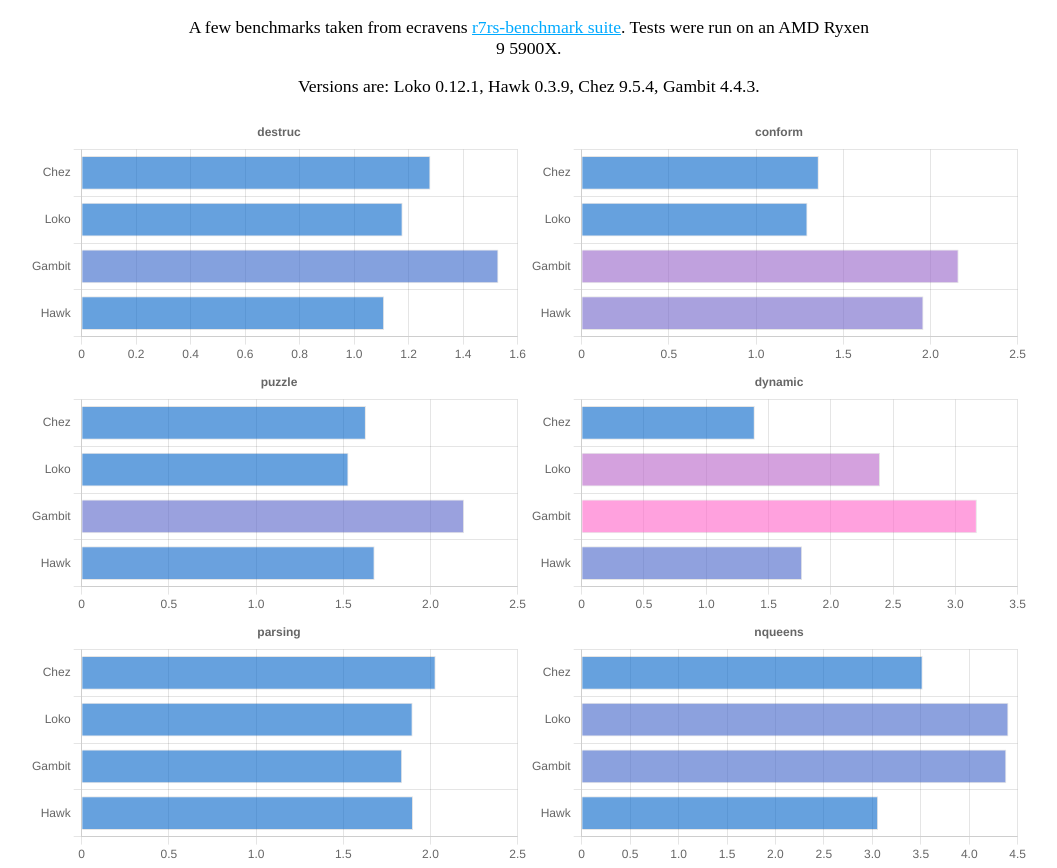
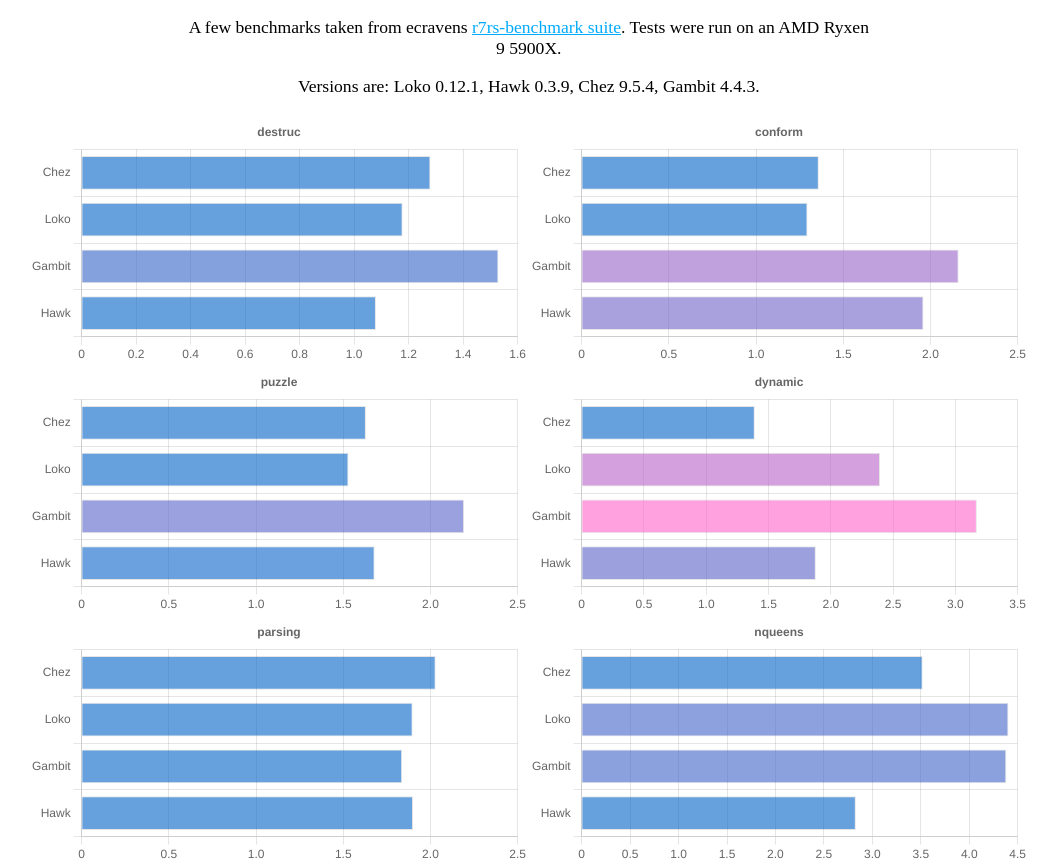
Before and after one commit to djwatson/hawk, a plain HTML site: page docs/index.html in a window 1280 px wide. Shown: the part 1008-1876 px from the top of the page, without its empty margins (48-1105 px from the left). Drawn offline with nearby package versions, Linux system fonts and the light colour scheme.

Commit message:
doc: update benchmarks

```diff
--- a/docs/index.html
+++ b/docs/index.html
@@ -85,11 +85,7 @@ $ ./fib</code></pre>
 	<p> A few benchmarks taken from ecravens <a href="https://ecraven.github.io/r7rs-benchmarks/">r7rs-benchmark suite</a>.  Tests were run on an AMD Ryxen 9 5900X.        </p><p>Versions are: Loko 0.12.1, Hawk 0.3.9, Chez 9.5.4, Gambit 4.4.3.
 	</p>
       </div>
-      <div id="charts">
-      </div>
-      <div class="bench">
-	<canvas id="ack"></canvas>
-      </div>
+      <div id="charts"></div>
     </div>
 
     <script>
@@ -160,19 +156,19 @@ $ ./fib</code></pre>
 	  });
       }
       arrayLabel = ['Chez', 'Loko', 'Gambit', 'Hawk'];
-      makechart('destruc', [1.2800000000002, 1.1779999732971191, 1.529525, 1.11]);
+      makechart('destruc', [1.2800000000002, 1.1779999732971191, 1.529525, 1.08]);
       //makechart('pnpoly', [3.2399999999997817, 3.7260000705718994, 2.29479, 6.8]);
       makechart('conform', [1.3599999999996726, 1.2949999570846558, 2.161752, 1.96]);
       //makechart('fibfp', [2.199999999999818, 2.046999931335449, 0.89905, 3.784]);
       makechart('puzzle', [1.6299999999996544, 1.5299999713897705, 2.193014, 1.68]);
       //makechart('fft', [0.0, 0.9300000071525574, 0.869155, 2.21]);
-      makechart('dynamic', [1.3899999999998727, 2.3949999809265137, 3.172476, 1.77]);
+      makechart('dynamic', [1.3899999999998727, 2.3949999809265137, 3.172476, 1.88]);
       //makechart('ctak', [0.41000000000030923, 16.945999145507812, 1.854662, 3.29]);
       //makechart('sum1', [0.7400000000002365, 2.99, 0.762798, 1.79]);
       makechart('parsing', [2.0299999999997453, 1.8980000019073486, 1.837709, 1.9]);
       //makechart('nucleic', [1.6100000000001273, 0.0, 1.365529, 4.33]);
       //makechart('bv2string', [0.650000000000091, 0.9869999885559082, 1.089267, 0.45]);
-      makechart('nqueens', [3.519999999999982, 4.40500020980835, 4.38331, 3.06]);
+      makechart('nqueens', [3.519999999999982, 4.40500020980835, 4.38331, 2.83]);
       //makechart('chudnovsky', [0.13000000000010914, 18.4689998626709, 0.268382, 0.0]);
       //makechart('mbrot', [4.6899999999996, 4.1479997634887695, 2.052373, 9.19]);
       makechart('primes', [0.650000000000091, 0.75, 0.577724, 0.55]);
@@ -180,15 +176,15 @@ $ ./fib</code></pre>
       makechart('tak', [1.1199999999998909, 1.1089999675750732, 1.620081, 1.24]);
       //makechart('sumfp', [3.7399999999997817, 0.0, 1.549888, 3.748]);
       makechart('triangl', [1.199999999999818, 0.9570000171661377, 1.264036, 0.87]);
-      makechart('matrix', [1.32, 1.2879999876022339, 1.603249, 1.32]);
+      makechart('matrix', [1.32, 1.2879999876022339, 1.603249, 1.2]);
       makechart('lattice', [2.6600000000003092, 2.4709999561309814, 4.184831, 2.66]);
-      makechart('browse', [0.9500000000002728, 1.1690000295639038, 1.476638, 1.22]);
+      makechart('browse', [0.9500000000002728, 1.1690000295639038, 1.476638, .92]);
       makechart('sum', [1.6199999999998909, 1.6970000267028809, 1.363083, 0.86]);
-      makechart('nboyer', [1.3900000000003274, 1.2589999437332153, 2.450626, 1.61]);
+      makechart('nboyer', [1.3900000000003274, 1.2589999437332153, 2.450626, 1.42]);
       //makechart('quicksort', [0.0, 2.2100000381469727, 3.023306, 12.73]);
       makechart('tail', [0.0, 3.299999952316284, 2.195105, 0.24]);
       makechart('gcbench', [0.5399999999999636, 0.5889999866485596, 1.04997, 0.59]);
-      makechart('fib', [2.980000000000018, 2.680999994277954, 2.147171, 2.13]);
+      makechart('fib', [2.980000000000018, 2.680999994277954, 2.147171, 2.34]);
       //makechart('mbrotZ', [3.869999999999891, 13.081999778747559, 7.885695, 0.0]);
       makechart('cpstak', [2.130000000000109, 3.247999906539917, 2.585882, 1.81]);
       makechart('maze', [.437, 1.062000036239624, 0.448774, 0.42]);
@@ -196,27 +192,27 @@ $ ./fib</code></pre>
       makechart('takl', [2.7899999999999636, 1.5609999895095825, 1.751044, 1.69]);
       //makechart('fibc', [0.30999999999994543, 9.291000366210938, 1.176995, 1.58]);
       //makechart('ray', [1.7999999999997272, 1.7899999618530273, 1.064618, 5.27]);
-      makechart('deriv', [0.8800000000001091, 1.7610000371932983, 0.939768, 0.66]);
+      makechart('deriv', [0.8800000000001091, 1.7610000371932983, 0.939768, 0.53]);
       makechart('ntakl', [2.6599999999998545, 1.5379999876022339, 1.935883, 1.6]);
       makechart('read1', [0.5199999999999818, 1.9600000381469727, 1.245462, 0.95]);
-      makechart('slatex', [1.849999999999909, 1.840999960899353, 3.885483, 2.13]);
+      makechart('slatex', [1.849999999999909, 1.840999960899353, 3.885483, 1.91]);
       //makechart('simplex', [1.6700000000000728, 1.3509999513626099, 1.532647, 9.44]);
       //makechart('string', [2.9100000000003092, 2.611999988555908, 1.703866, 5.41]);
-      makechart('compiler', [2.2, 1.059000015258789, 0.0, 2.21]);
+      makechart('compiler', [2.2, 1.059000015258789, 0.0, 2.19]);
       makechart('sboyer', [0.7400000000002365, 0.6370000243186951, 1.000899, .88]);
-      makechart('scheme', [1.9800000000000182, 1.878999948501587, 4.262164, 1.55]);
-      makechart('earley', [2.9200000000000728, 0.0, 3.036918, 2.15]);
-      makechart('peval', [1.400000000000091, 1.8600000143051147, 1.82575, 1.62]);
+      makechart('scheme', [1.9800000000000182, 1.878999948501587, 4.262164, 1.47]);
+      makechart('earley', [2.9200000000000728, 0.0, 3.036918, 1.99]);
+      makechart('peval', [1.400000000000091, 1.8600000143051147, 1.82575, 1.55]);
       makechart('ack', [1.9100000000003092, 2.5290000438690186, 2.534312, 1.52]);
       makechart('paraffins', [3.363, 1.2400000095367432, 2.397688, 3.2]);
       makechart('diviter', [0.9800000000000182, 1.1749999523162842, 1.108788, 1.00]);
       makechart('equal', [0.3900000000003274, 1.5759999752044678, 0.234992, 0.2]);
       makechart('divrec', [1.6200000000, 1.9700000286102295, 1.559836, 1.59]);
       makechart('graphs', [1.3099999999999454, 1.7000000476837158, 5.411687, 1.89]);
-      makechart('mperm', [6.8400000000001455, 4.39300012588501, 4.34869, 5.1]);
+      makechart('mperm', [6.8400000000001455, 4.39300012588501, 4.34869, 5.05]);
       makechart('mazefun', [1.5799999999999272, 1.6059999465942383, 2.093023, 1.76]);
-      makechart('array1', [4.5900000000001455, 1.4989999532699585, 2.981551, 2.12]);
-      makechart('wc', [0.9400000000000546, 1.5779999494552612, 5.82148, 1.10]);
+      makechart('array1', [4.5900000000001455, 1.4989999532699585, 2.981551, 2.00]);
+      makechart('wc', [0.9400000000000546, 1.5779999494552612, 5.82148, 1.15]);
     </script>
     <script>hljs.highlightAll();</script>
   </body>
```
Also changed, not shown: 1 other file.
